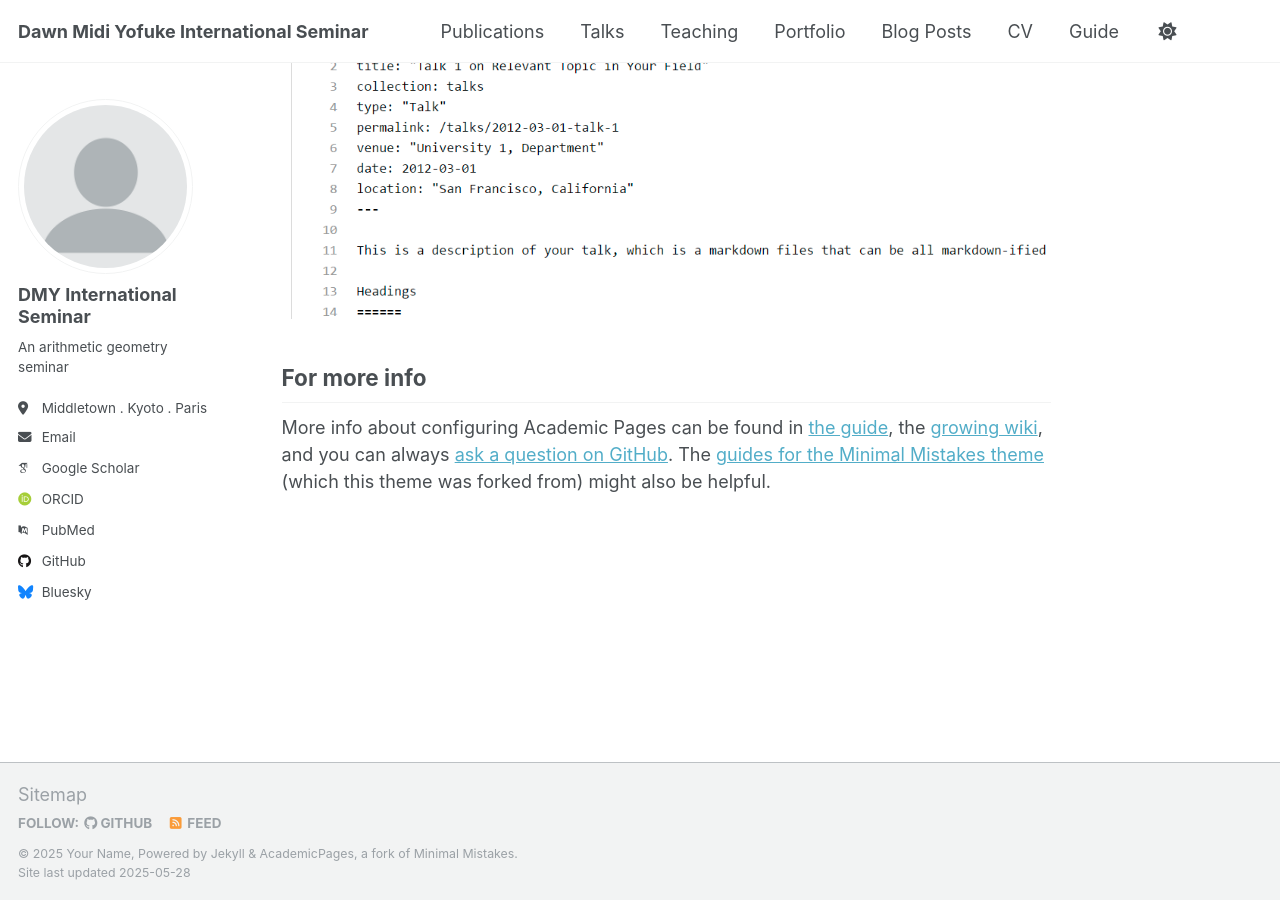
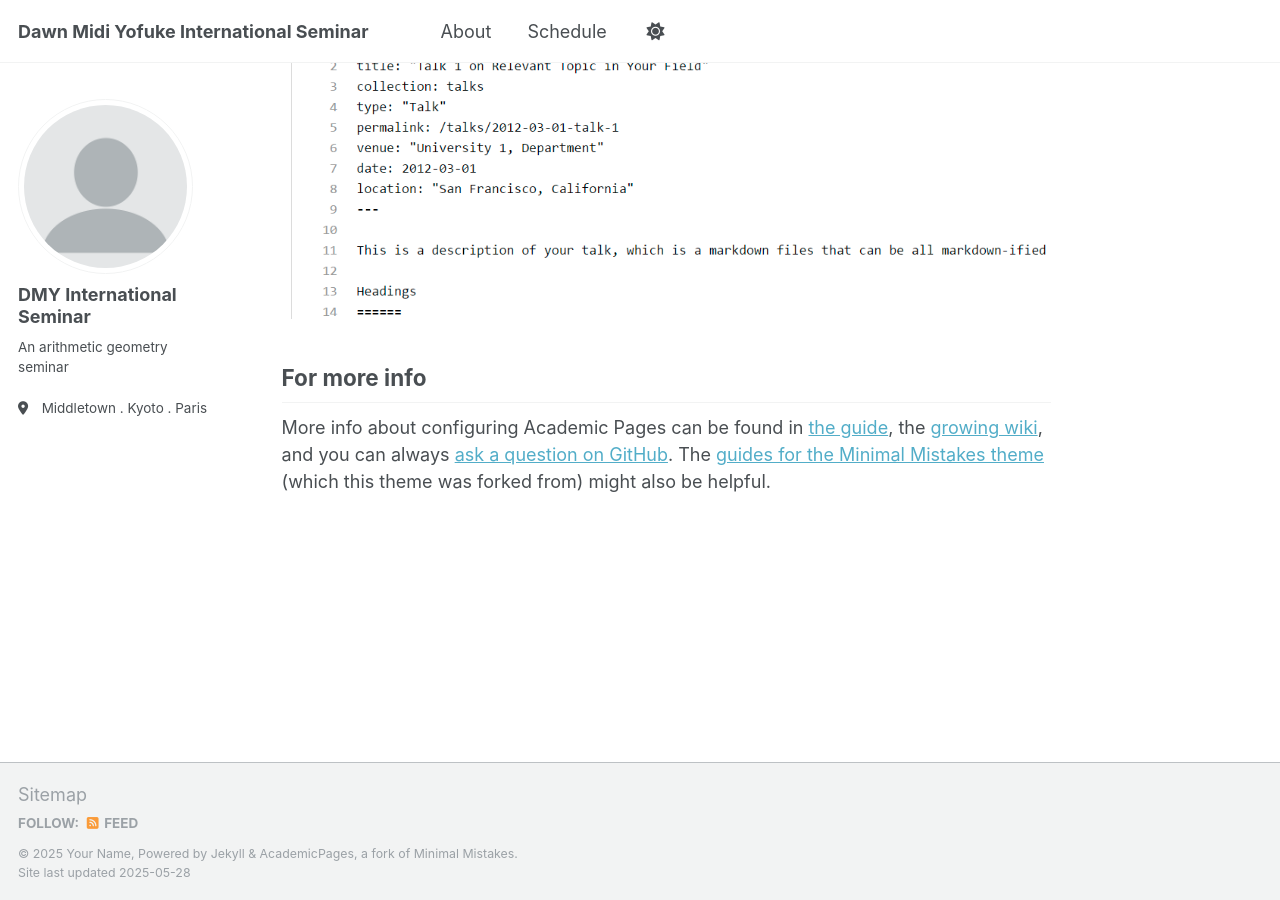
Before and after one commit to christopherrasmussen/dmyseminar, a Jekyll site: the page built from _pages/about.md, in a window 1280 px wide and 900 px high, scrolled down 2636 px. Built offline with Jekyll 4.4.1, drawn with Linux system fonts in a browser that asks for light colours; some web fonts are replaced.

Commit message:
navigation update

```diff
--- a/_config.yml
+++ b/_config.yml
@@ -30,30 +30,30 @@
   bio              : "An arithmetic geometry seminar"
   location         : "Middletown . Kyoto . Paris"
   # employer         : "Red Brick University"
-  uri              : # URL
-  email            : "none@example.org"
+  # uri              : # URL
+  # email            : "none@example.org"
 
   # Academic websites
-  academia         : # URL
-  arxiv            : # URL - Update with the correct link to your profile
-  googlescholar    : "https://scholar.google.com/citations?user=PS_CX0AAAAAJ"
-  impactstory      : # URL
-  orcid            : "http://orcid.org/yourorcidurl"
-  semantic         : # URL
-  pubmed           : "https://www.ncbi.nlm.nih.gov/pubmed/?term=john+snow"
-  researchgate     : # URL
-  scopus           : # URL
+  # academia         : # URL
+  # arxiv            : # URL - Update with the correct link to your profile
+  # googlescholar    : "https://scholar.google.com/citations?user=PS_CX0AAAAAJ"
+  # impactstory      : # URL
+  # orcid            : "http://orcid.org/yourorcidurl"
+  # semantic         : # URL
+  # pubmed           : "https://www.ncbi.nlm.nih.gov/pubmed/?term=john+snow"
+  # researchgate     : # URL
+  # scopus           : # URL
 
   # Repositories and software development
   bitbucket        : # Username - Update with your username on the site
   codepen          : # Username
   dribbble         : # Username
-  github           : "academicpages"
+  # github           : "academicpages"
   kaggle           : # Username
   stackoverflow    : # User number or user number and name (i.e., use "1" or "1/jeff-atwood")
 
   # Social media
-  bluesky          : "bsky.app" # Replace this with you Bluesky username
+  # bluesky          : "bsky.app" # Replace this with you Bluesky username
   facebook         : # Username
   flickr           : # Username
   foursquare       : # Username
--- a/_data/navigation.yml
+++ b/_data/navigation.yml
@@ -8,26 +8,11 @@
 #      Markdown formatted page while the second is generated using JSON.
 
 main:
-  - title: "Publications"
-    url: /publications/
+  - title: "About"
+    url: /about/
 
-  - title: "Talks"
-    url: /talks/
-
-  - title: "Teaching"
-    url: /teaching/
-
-  - title: "Portfolio"
-    url: /portfolio/
-
-  - title: "Blog Posts"
-    url: /year-archive/
-
-  - title: "CV"
-    url: /cv/
+  - title: "Schedule"
+    url: /schedule/
 
   # - title: "CV"
   #   url: /cv-json/
-
-  - title: "Guide"
-    url: /markdown/
```
